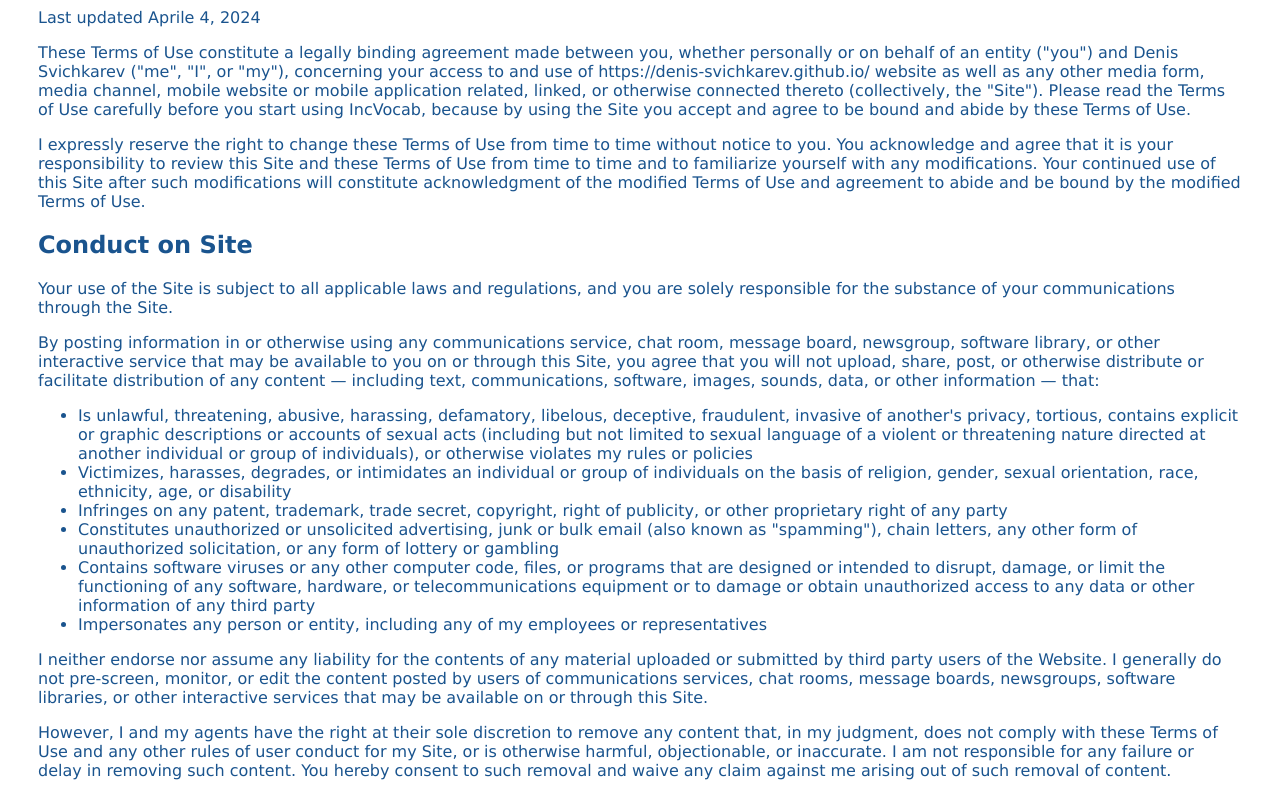
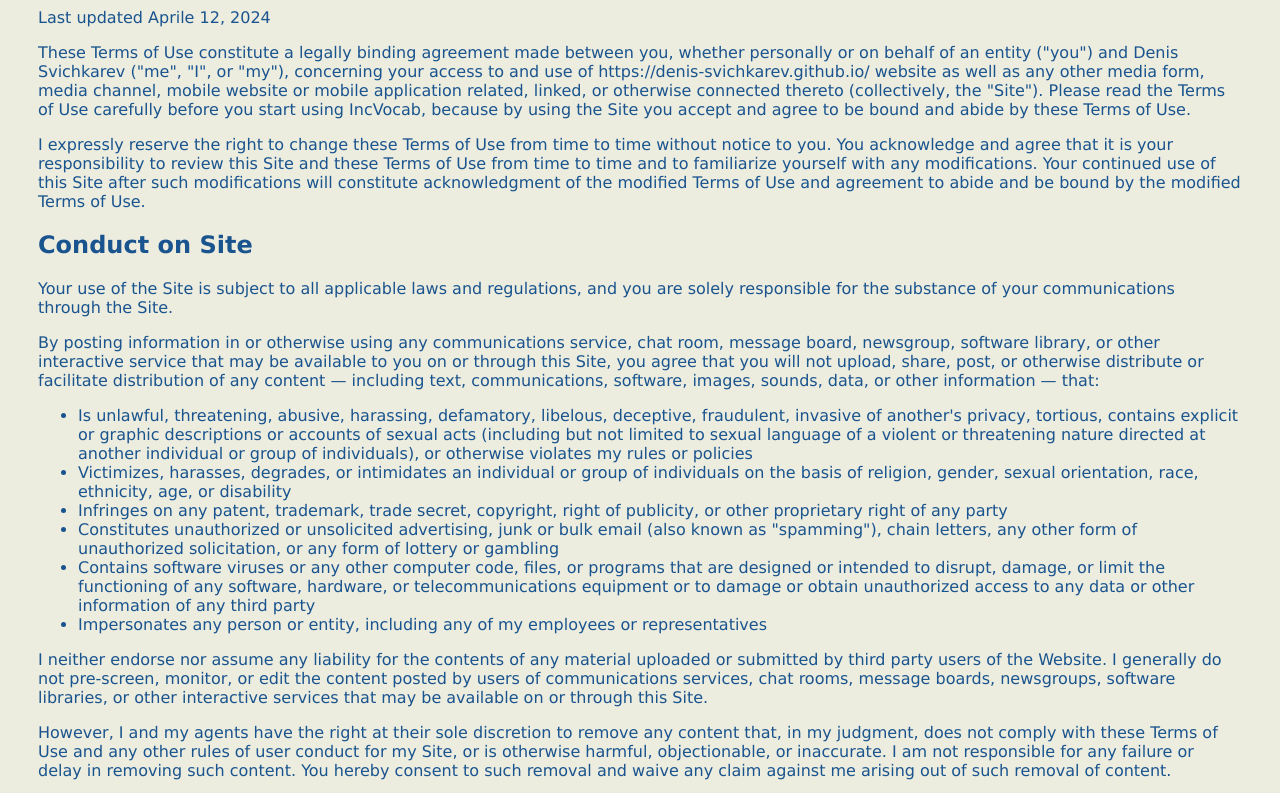
Before and after one commit to Denis-Svichkarev/denis-svichkarev.github.io, a plain HTML site: page incvocab-terms-of-use.html in a window 1280 px wide. Shown: the part 119-912 px from the top of the page. Drawn offline with Linux system fonts and the light colour scheme.

Commit message:
Color changes

```diff
--- a/incvocab-terms-of-use.html
+++ b/incvocab-terms-of-use.html
@@ -2,7 +2,7 @@
 <html>
     <head>
         <style>
-            body{background: #fff; font-family: verdana; color: #1A548E; padding: 30px;}
+            body{background: #ECECDF; font-family: verdana; color: #1A548E; padding: 30px;}
             h1{font-size: 36px; text-transform: uppercase; letter-spacing: 2px; text-align: center;}
             p{font-size: 16px;}
         </style>
@@ -11,7 +11,7 @@
         <h1>Terms of Use of IncVocab</h1>
 
 
-        <p>Last updated Aprile 4, 2024</p>
+        <p>Last updated Aprile 12, 2024</p>
 
 
         <p>These Terms of Use constitute a legally binding agreement made between you, whether personally or on behalf of an entity ("you") and Denis Svichkarev ("me", "I", or "my"), concerning your access to and use of https://denis-svichkarev.github.io/ website as well as any other media form, media channel, mobile website or mobile application related, linked, or otherwise connected thereto (collectively, the "Site"). Please read the Terms of Use carefully before you start using IncVocab, because by using the Site you accept and agree to be bound and abide by these Terms of Use.</p>
```
Also changed, not shown: incvocab-privacy-policy.html (+2 -2 lines).
